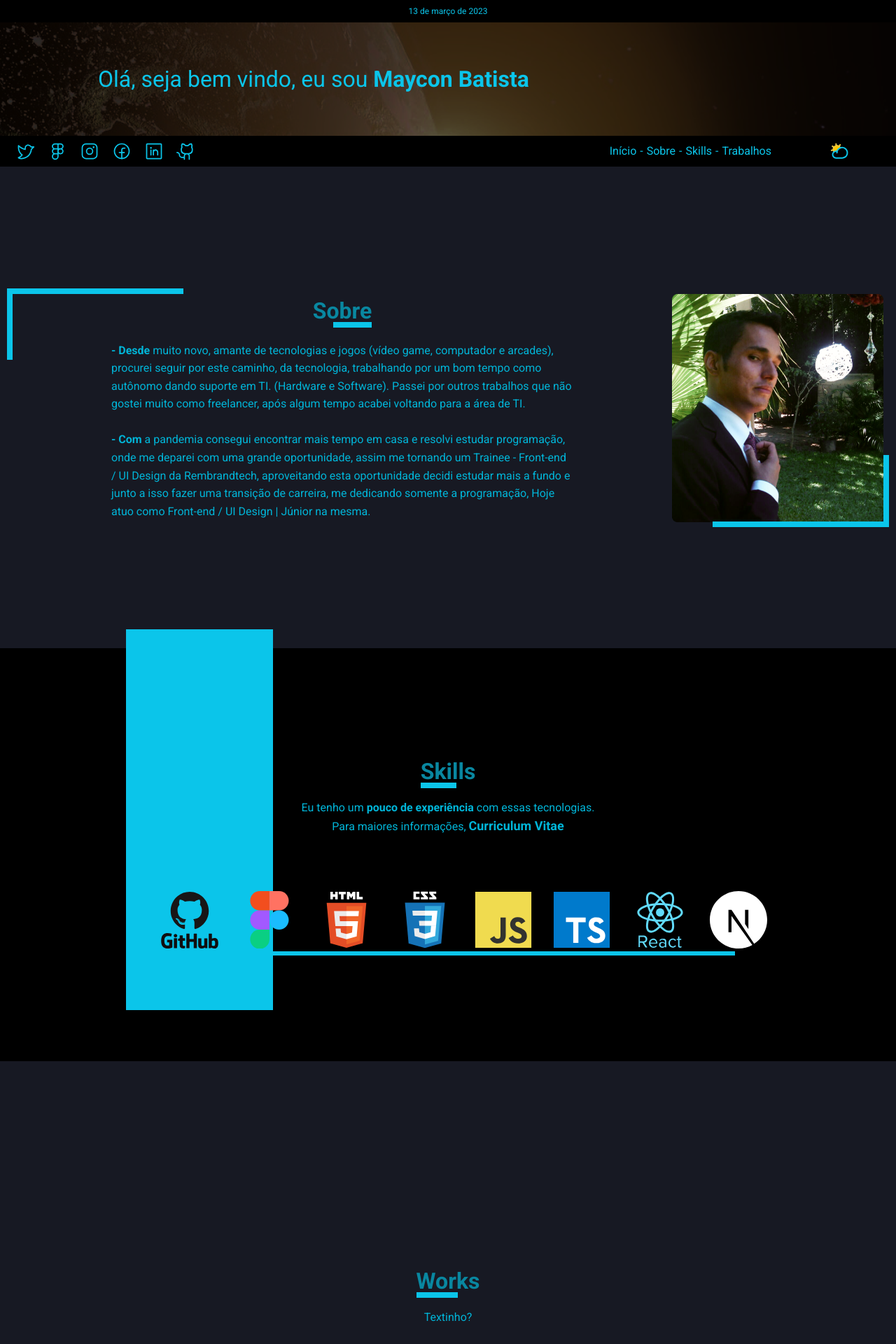
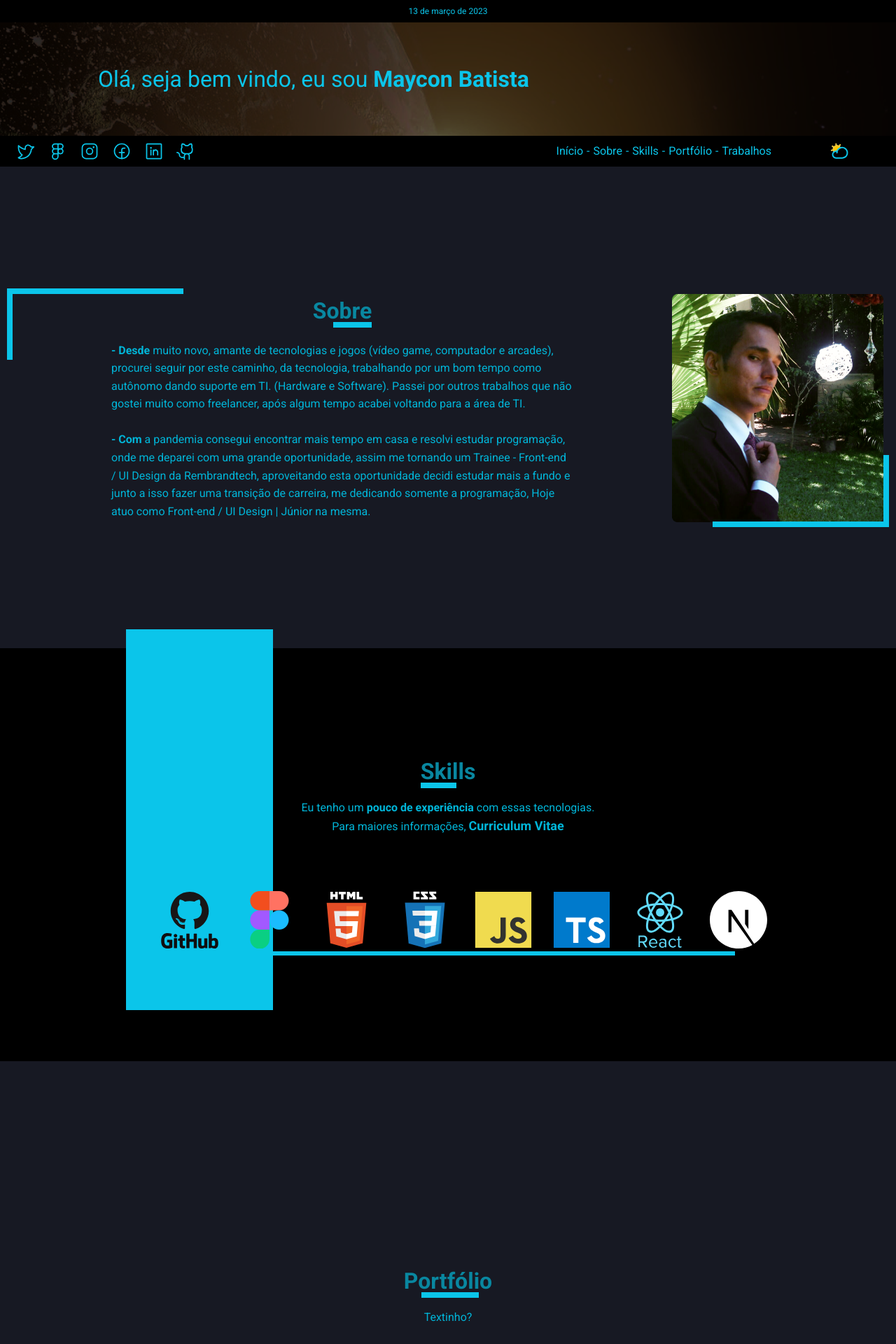
Before and after one commit to MayconTrix/MB-Portfolio, a Next.js app: page / in a window 1280 px wide. Shown: the top 1920 px of the page at 70% size. Built offline with nearby package versions, Linux system fonts and the light colour scheme.

Commit message:
New itens v0.1c

```diff
--- a/src/components/Head/index.tsx
+++ b/src/components/Head/index.tsx
@@ -92,6 +92,10 @@ export function Head() {
             </BreadcrumbItem>
 
             <BreadcrumbItem isCurrentPage>
+              <BreadcrumbLink href="#">Portfólio</BreadcrumbLink>
+            </BreadcrumbItem>
+
+            <BreadcrumbItem isCurrentPage>
               <BreadcrumbLink href="#">Trabalhos</BreadcrumbLink>
             </BreadcrumbItem>
           </Breadcrumb>
--- a/src/components/Works/index.tsx
+++ b/src/components/Works/index.tsx
@@ -13,12 +13,12 @@ export function Works() {
     >
       <Flex direction="column" alignItems="center" marginBottom="2rem">
         <Box as="text" color="cyan.700" fontSize="3.2rem" fontWeight="bold">
-          Works
+          Portfólio
           <Box position="relative">
             <Box
               position="absolute"
               bottom="0"
-              left="0"
+              left="10"
               borderBottom="0.8rem solid #0BC5EA"
               width="65%"
             />
```
